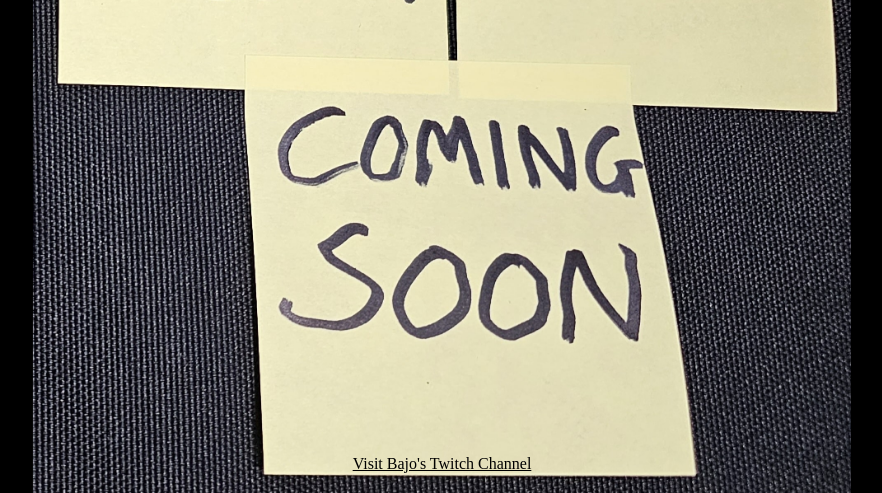
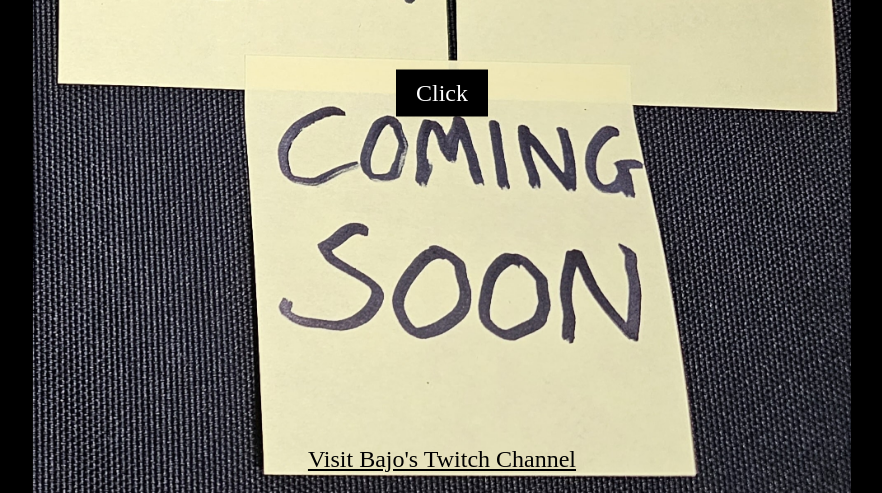
Before and after one commit to jd3shaw/bajosmells.com, a Vue app: page / in a window 1280 px wide. Shown: the part 307-800 px from the top of the page, without its empty margins (198-1080 px from the left). Built offline with nearby package versions, Linux system fonts and the light colour scheme.

Commit message:
add to App.vue

```diff
--- a/src/App.vue
+++ b/src/App.vue
@@ -2,6 +2,9 @@
   <div class="app">
     <div @click="playVideo" class="background">
       <img src="bajosmells.jpg" alt="Background Image" />
+    </div>
+    <div class="click-text" @click="handleClick">
+      Click
     </div>
     <video v-if="showVideo" autoplay @ended="stopVideo" ref="videoElement">
       <source src="bajosmells.mp4" type="video/mp4" />
@@ -9,9 +12,6 @@
     <div class="twitch-link">
       <a href="https://www.twitch.tv/bajo" target="_blank">Visit Bajo's Twitch Channel</a>
     </div>
-
-    <!-- Include the simplified ClickText component here -->
-    <ClickText />
   </div>
 </template>
 
@@ -72,6 +72,18 @@ img {
   left: 50%;
   transform: translate(-50%, -50%);
 }
+.click-text {
+  position: fixed;
+  top: 50%;
+  left: 50%;
+  transform: translate(-50%, -50%);
+  background: black;
+  color: white;
+  padding: 10px 20px;
+  cursor: pointer;
+  font-size: 24px;
+  z-index: 9999; /* Set a high z-index to ensure it appears on top of everything else */
+}
 
 video {
   max-width: 90%;
@@ -93,5 +105,6 @@ video {
   color: black;
   text-decoration: underline;
   cursor: pointer;
+  font-size: 24px;
 }
 </style>
```
Also changed, not shown: src/assets/ClickText.vue (deleted, +0 -28 lines).
